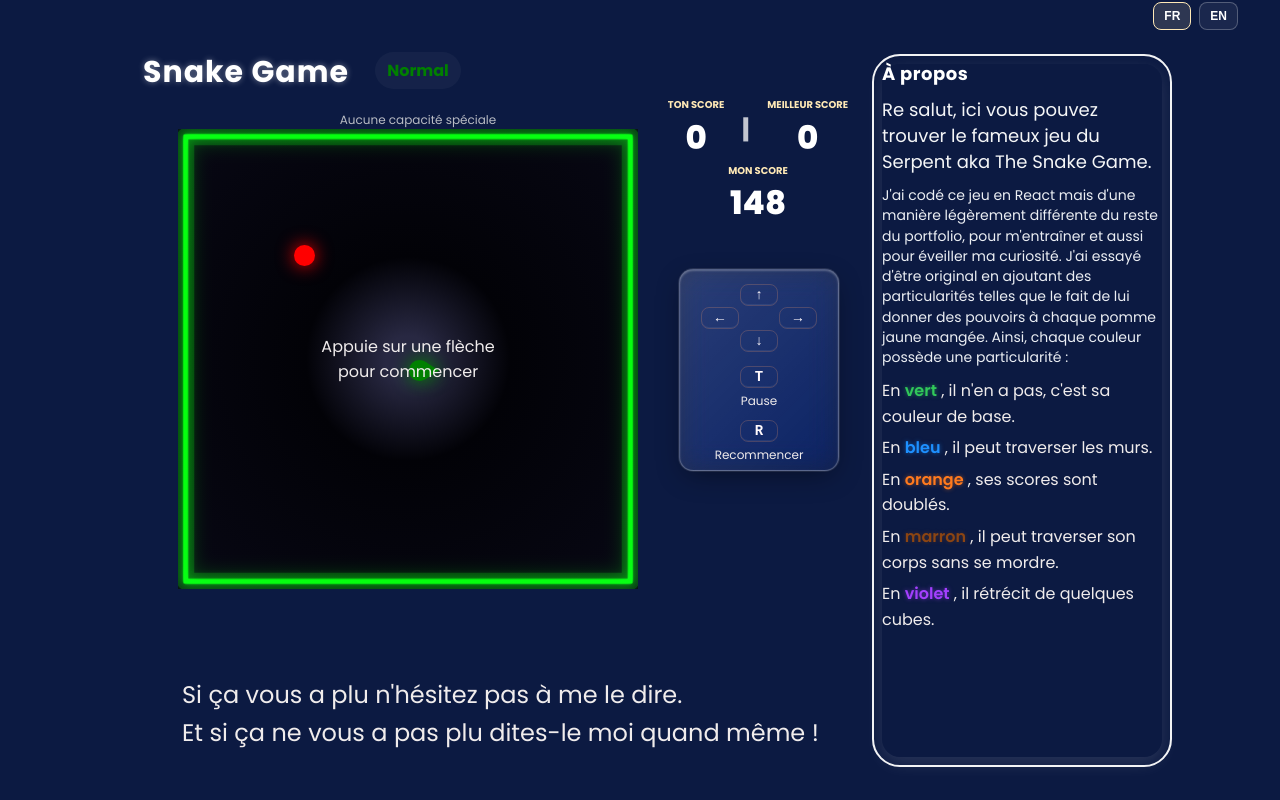
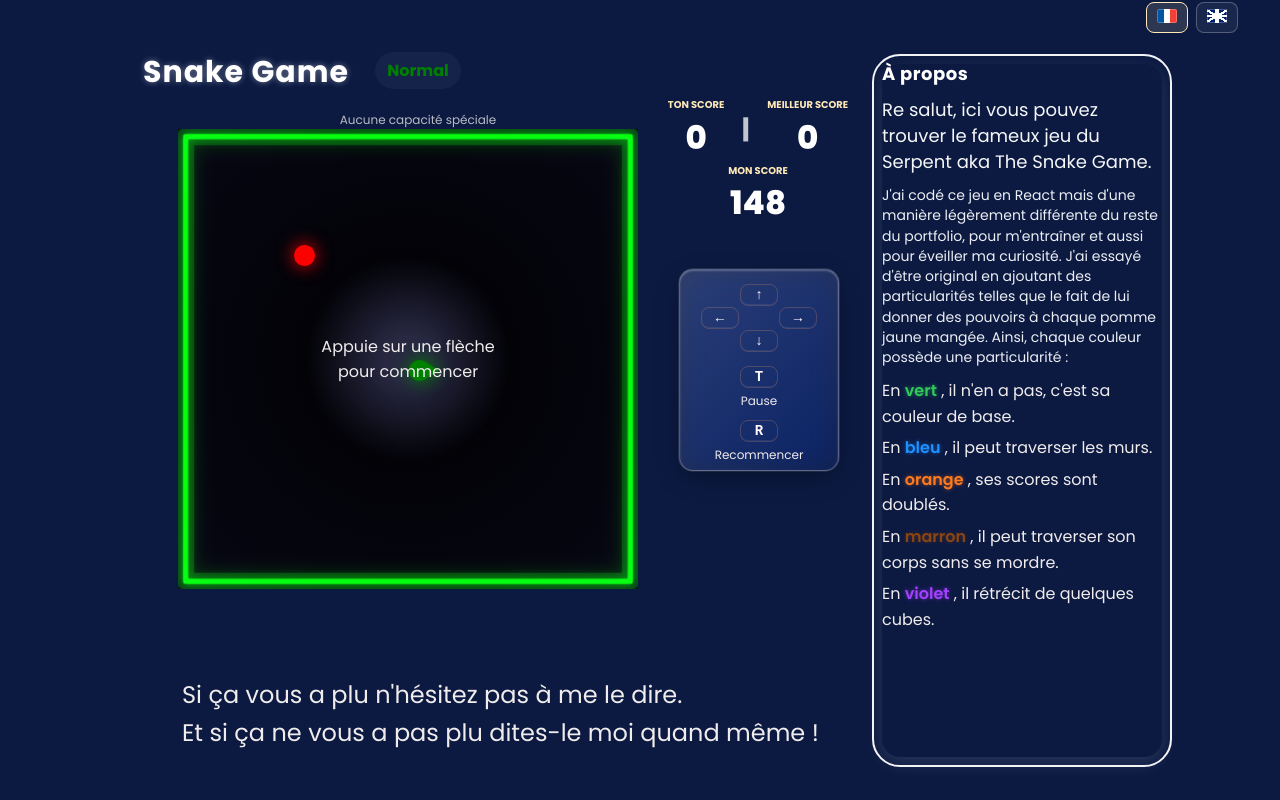
Before and after one commit to Walie-Matthieu/snake-game, a Next.js app: page / in a window 1280 px wide. Built offline with nearby package versions, Linux system fonts and the light colour scheme.

Commit message:
Enhance Flags

```diff
--- a/app/components/SnakeGame.tsx
+++ b/app/components/SnakeGame.tsx
@@ -1127,8 +1127,19 @@ export default function SnakeGame({
               fontWeight: 700,
               cursor: 'pointer',
             }}
+            aria-label="Français"
+            title="Français"
           >
-            FR
+            <span
+              style={{
+                display: 'inline-block',
+                width: 20,
+                height: 14,
+                borderRadius: 2,
+                background: 'linear-gradient(90deg, #0055A4 0 33.33%, #FFFFFF 33.33% 66.66%, #EF4135 66.66% 100%)',
+                boxShadow: '0 0 0 1px rgba(255,255,255,0.25) inset',
+              }}
+            />
           </button>
           <button
             type="button"
@@ -1143,8 +1154,29 @@ export default function SnakeGame({
               fontWeight: 700,
               cursor: 'pointer',
             }}
+            aria-label="English"
+            title="English"
           >
-            EN
+            <span
+              style={{
+                display: 'inline-block',
+                width: 20,
+                height: 14,
+                borderRadius: 2,
+                backgroundColor: '#012169',
+                backgroundImage: [
+                  'linear-gradient(30deg, transparent 45%, #FFFFFF 45%, #FFFFFF 55%, transparent 55%)',
+                  'linear-gradient(-30deg, transparent 45%, #FFFFFF 45%, #FFFFFF 55%, transparent 55%)',
+                  'linear-gradient(30deg, transparent 48%, #C8102E 48%, #C8102E 52%, transparent 52%)',
+                  'linear-gradient(-30deg, transparent 48%, #C8102E 48%, #C8102E 52%, transparent 52%)',
+                  'linear-gradient(0deg, transparent 40%, #FFFFFF 40%, #FFFFFF 60%, transparent 60%)',
+                  'linear-gradient(90deg, transparent 40%, #FFFFFF 40%, #FFFFFF 60%, transparent 60%)',
+                  'linear-gradient(0deg, transparent 45%, #C8102E 45%, #C8102E 55%, transparent 55%)',
+                  'linear-gradient(90deg, transparent 45%, #C8102E 45%, #C8102E 55%, transparent 55%)'
+                ].join(', '),
+                boxShadow: '0 0 0 1px rgba(255,255,255,0.25) inset',
+              }}
+            />
           </button>
         </div>
       )}
```
